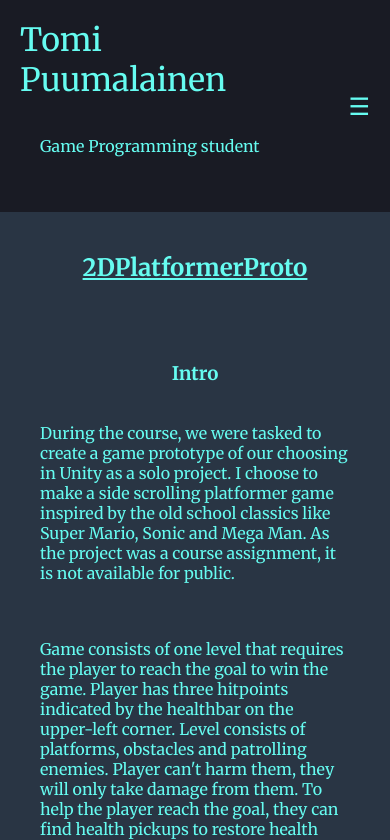
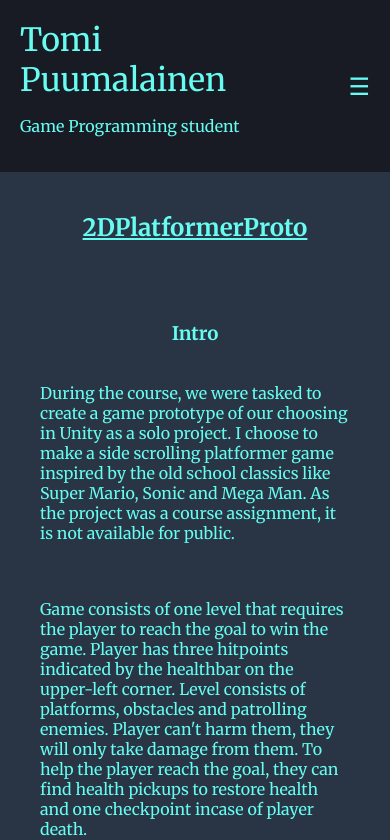
Before and after one commit to Yinlizz/Yinlizz.github.io, a plain HTML site: page Project1.html in a window 390 px wide. Shown: the top 840 px of the page. Drawn offline with Linux system fonts and the light colour scheme.

Commit message:
Fixed logo p

```diff
--- a/Resources/CSS/project.css
+++ b/Resources/CSS/project.css
@@ -213,4 +213,7 @@
     .project-code code {
         font-size: 5px;
     }
+    .logo p {
+        padding: 0;
+    }
 }
```
